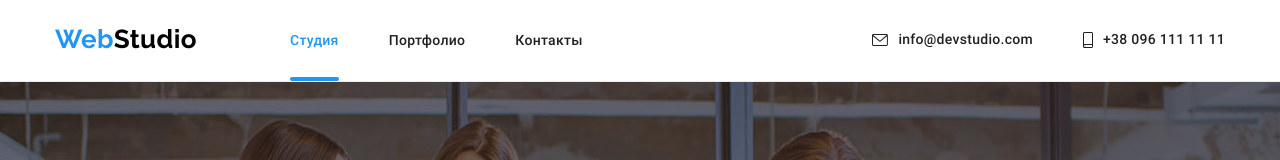
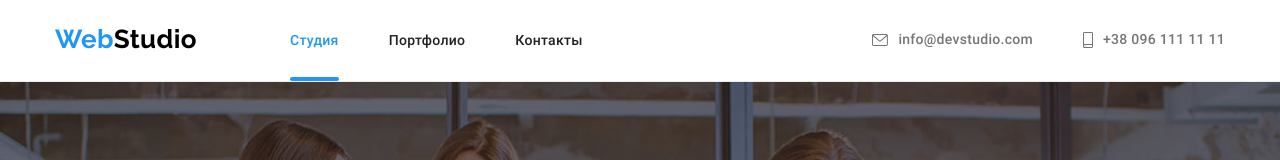
Before and after one commit to 1ntheg2ur1/goit-markup-hw-07, a plain HTML site: page index.html in a window 1280 px wide. Shown: the top 160 px of the page. Drawn offline with Linux system fonts and the light colour scheme.

Commit message:
Homework #7

```diff
--- a/sass/layouts/_header.scss
+++ b/sass/layouts/_header.scss
@@ -58,7 +58,6 @@
     font-weight: 500;
     line-height: 1.14;
     letter-spacing: 0.02em;
-    color: var(--secondary-text-color);
   }
 
   &__icon {
```
Also changed, not shown: css/main.css, css/main.min.css, 2 other files.
